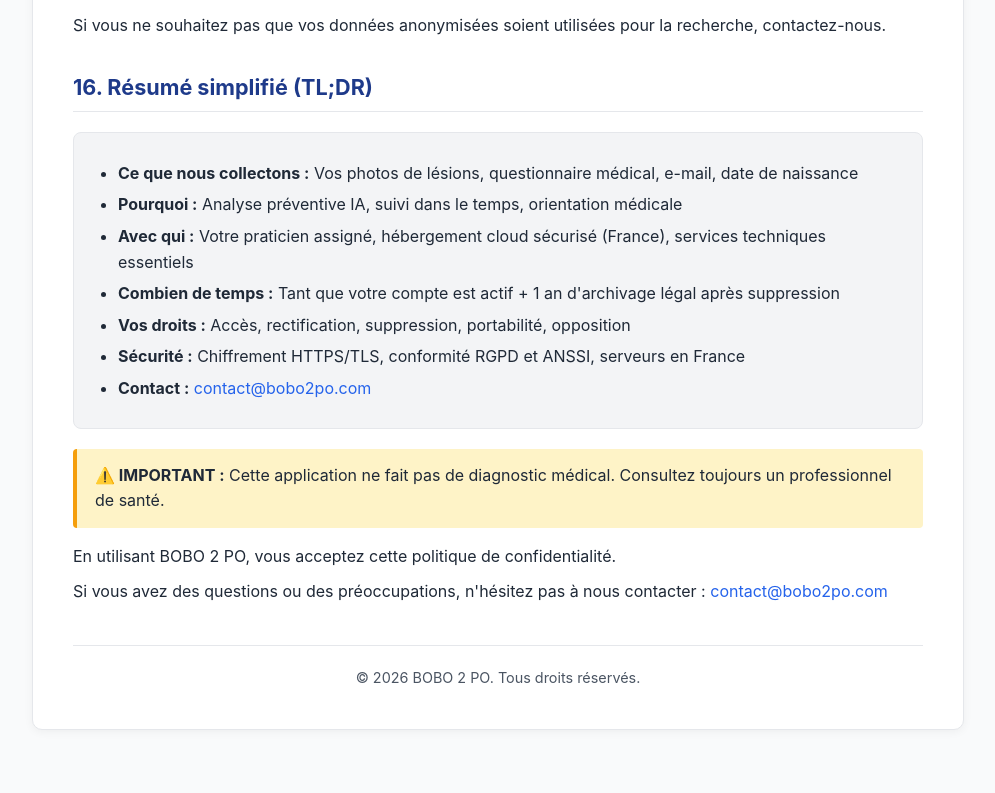
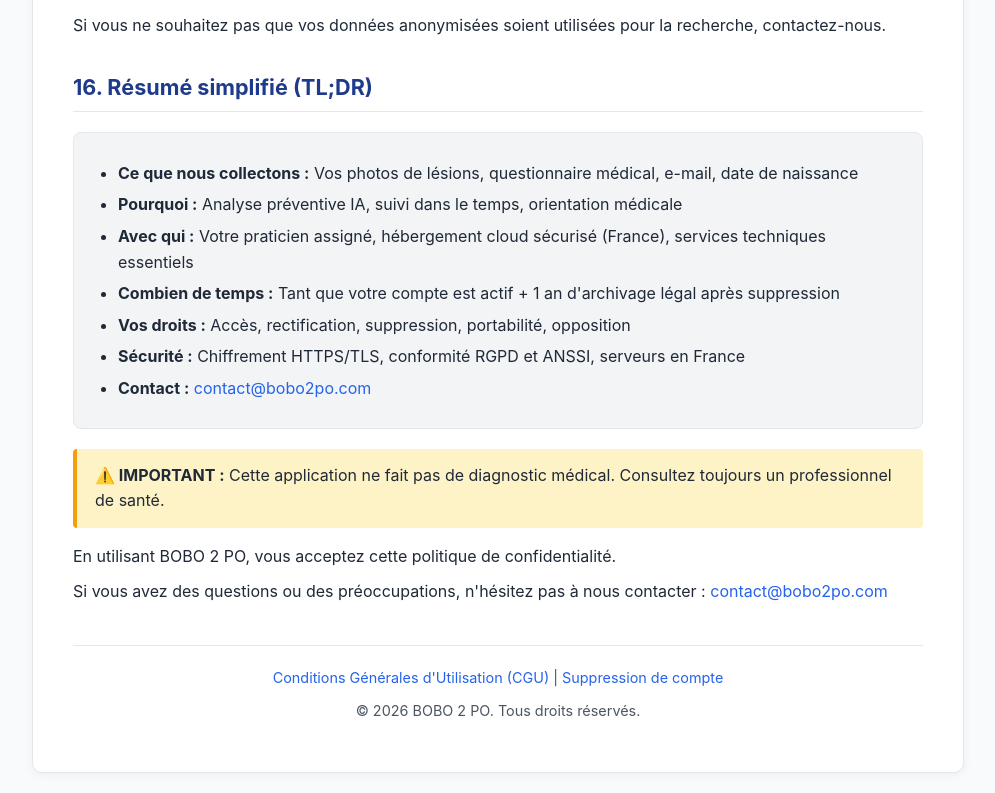
Before and after one commit to glldermato/bobo2po-privacy, a plain HTML site: page index.html in a window 1280 px wide. Shown: the part 6853-7646 px from the top of the page, without its empty margins (142-1137 px from the left). Before the commit the page ends 7603 px from the top, so only its background shows below. Drawn offline with Linux system fonts and the light colour scheme.

Commit message:
Update index.html

```diff
--- a/index.html
+++ b/index.html
@@ -412,7 +412,10 @@
     <p>Si vous avez des questions ou des préoccupations, n'hésitez pas à nous contacter : <a href="mailto:contact@bobo2po.com">contact@bobo2po.com</a></p>
 
     <footer>
-        © 2026 BOBO 2 PO. Tous droits réservés.
+       <a href="./terms.html">Conditions Générales d'Utilisation (CGU)</a> |
+            <a href="./delete-account.html">Suppression de compte</a>
+        </p>
+        <p>© 2026 BOBO 2 PO. Tous droits réservés.</p>
     </footer>
 </div>
 
```
